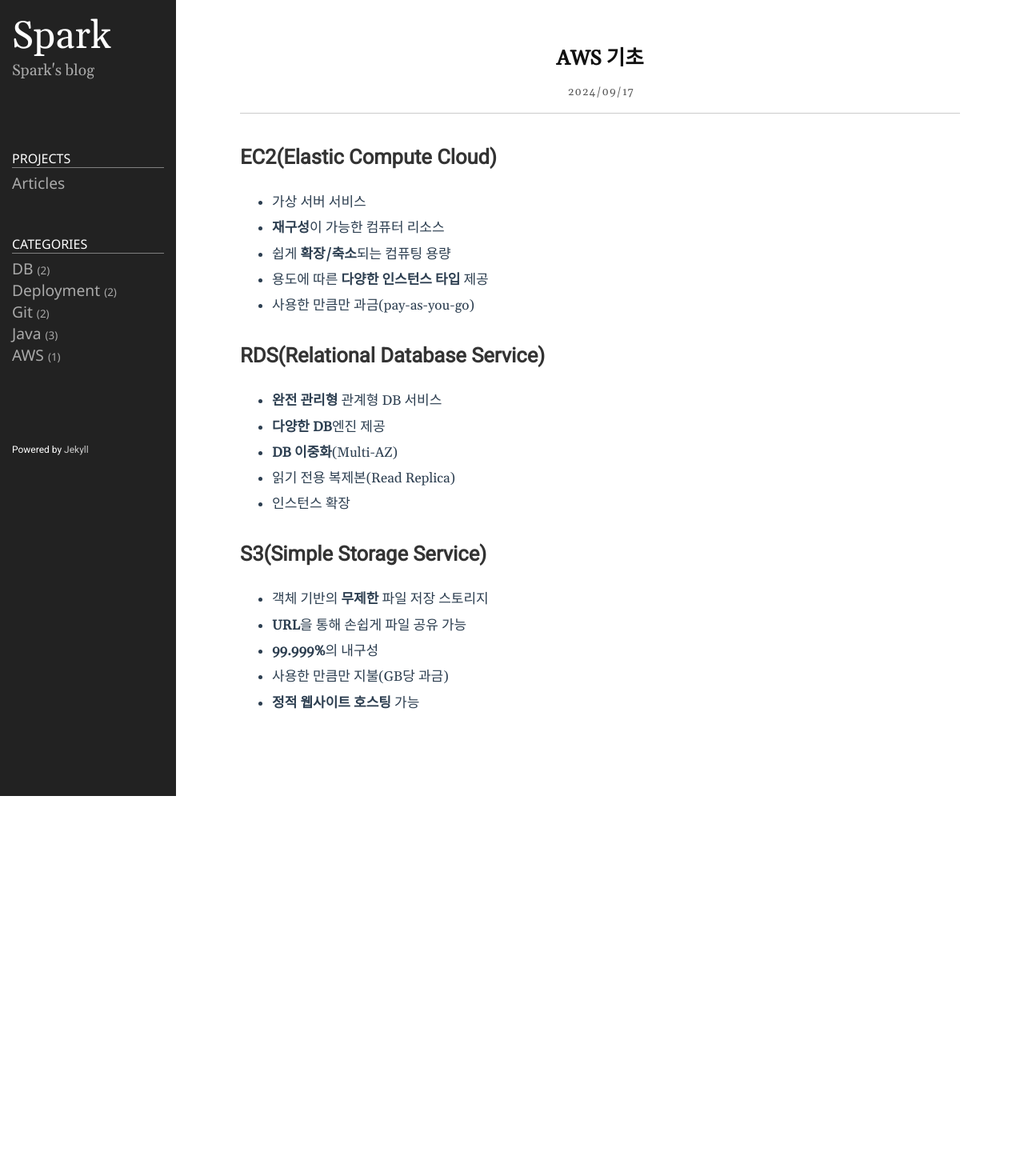
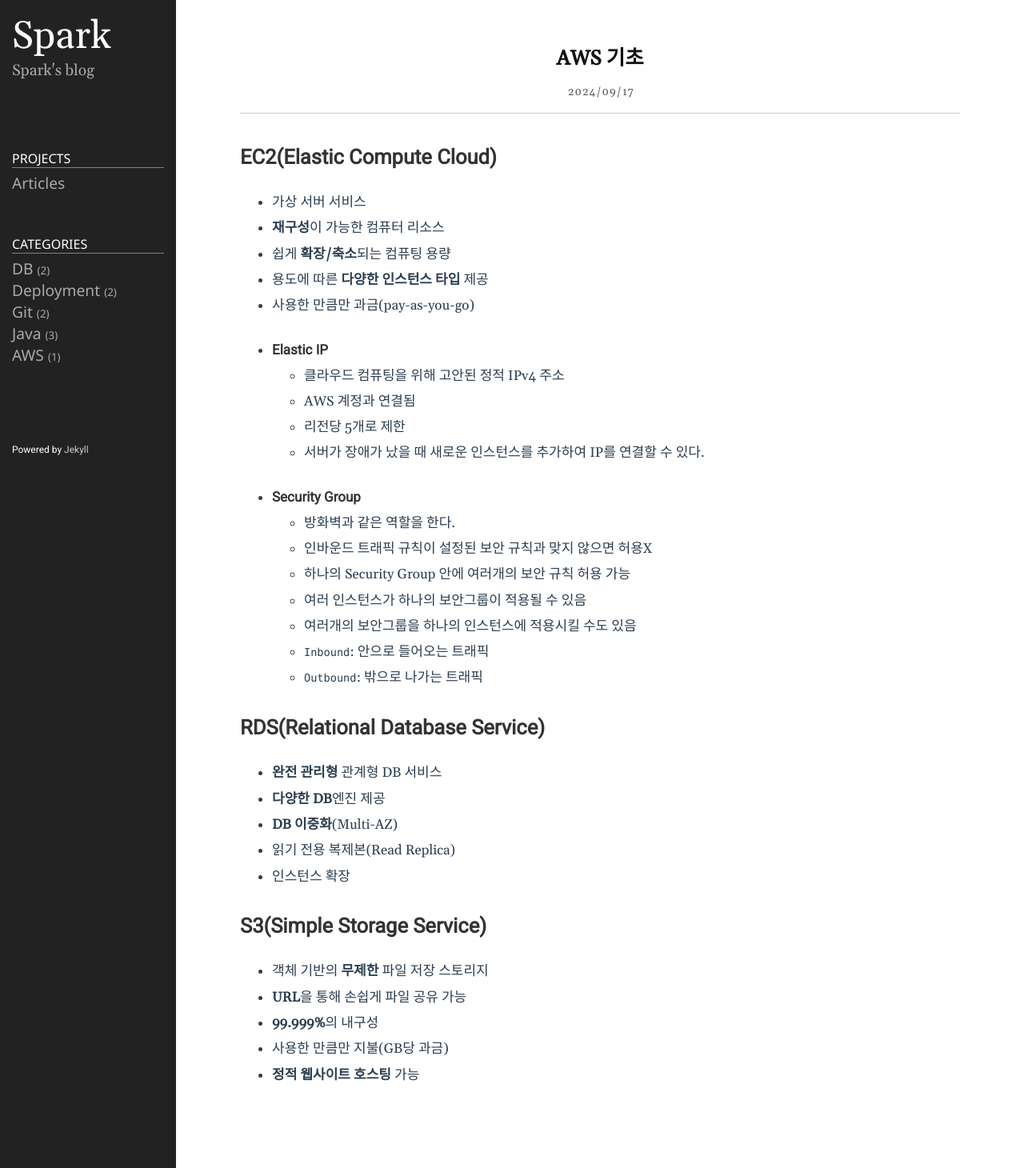
Before and after one commit to junghwan1224/junghwan1224.github.io, a Jekyll site: the page built from _posts/aws/2024-09-17-aws-base.md, in a window 1280 px wide. Shown: the whole page at 80% size. Built offline with Jekyll 4.4.1, drawn with Linux system fonts in a browser that asks for light colours; before the commit the page ends 995 px from its top, so only the background shows below that.

Commit message:
add content about aws ec2

```diff
--- a/_posts/aws/2024-09-17-aws-base.md
+++ b/_posts/aws/2024-09-17-aws-base.md
@@ -8,10 +8,32 @@ category: AWS
 ## EC2(Elastic Compute Cloud)
 
 - 가상 서버 서비스
+
 - <b>재구성</b>이 가능한 컴퓨터 리소스
+
 - 쉽게 <b>확장/축소</b>되는 컴퓨팅 용량
+
 - 용도에 따른 <b>다양한 인스턴스 타입</b> 제공
+
 - 사용한 만큼만 과금(pay-as-you-go)
+
+- #### Elastic IP
+
+  - 클라우드 컴퓨팅을 위해 고안된 정적 IPv4 주소
+  - AWS 계정과 연결됨
+  - 리전당 5개로 제한
+  - 서버가 장애가 났을 때 새로운 인스턴스를 추가하여 IP를 연결할 수 있다.
+
+- #### Security Group
+
+  - 방화벽과 같은 역할을 한다.
+  - 인바운드 트래픽 규칙이 설정된 보안 규칙과 맞지 않으면 허용X
+  - 하나의 Security Group 안에 여러개의 보안 규칙 허용 가능
+  - 여러 인스턴스가 하나의 보안그룹이 적용될 수 있음
+  - 여러개의 보안그룹을 하나의 인스턴스에 적용시킬 수도 있음
+  - `Inbound`: 안으로 들어오는 트래픽
+  - `Outbound`: 밖으로 나가는 트래픽
+
 
 ## RDS(Relational Database Service)
 
```
